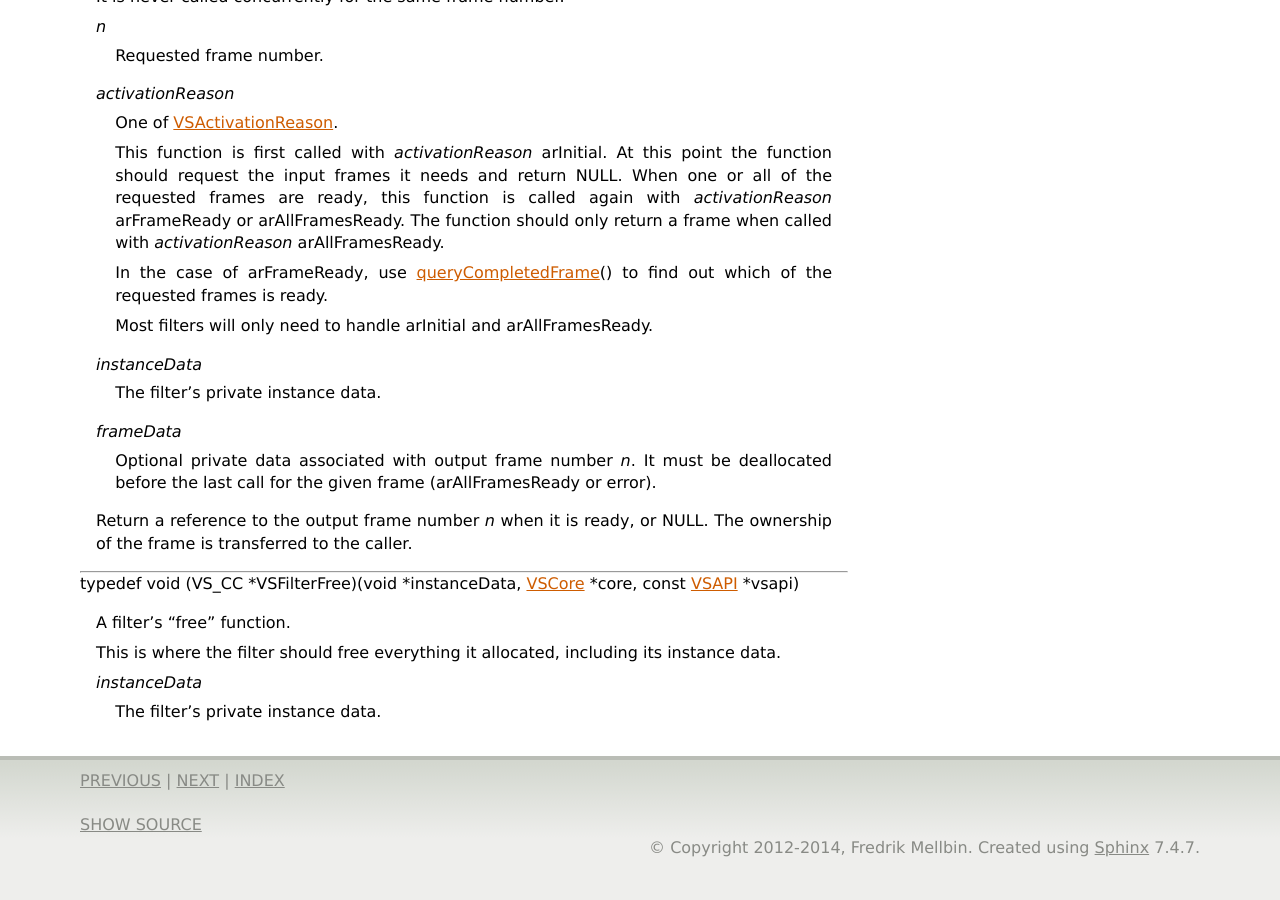
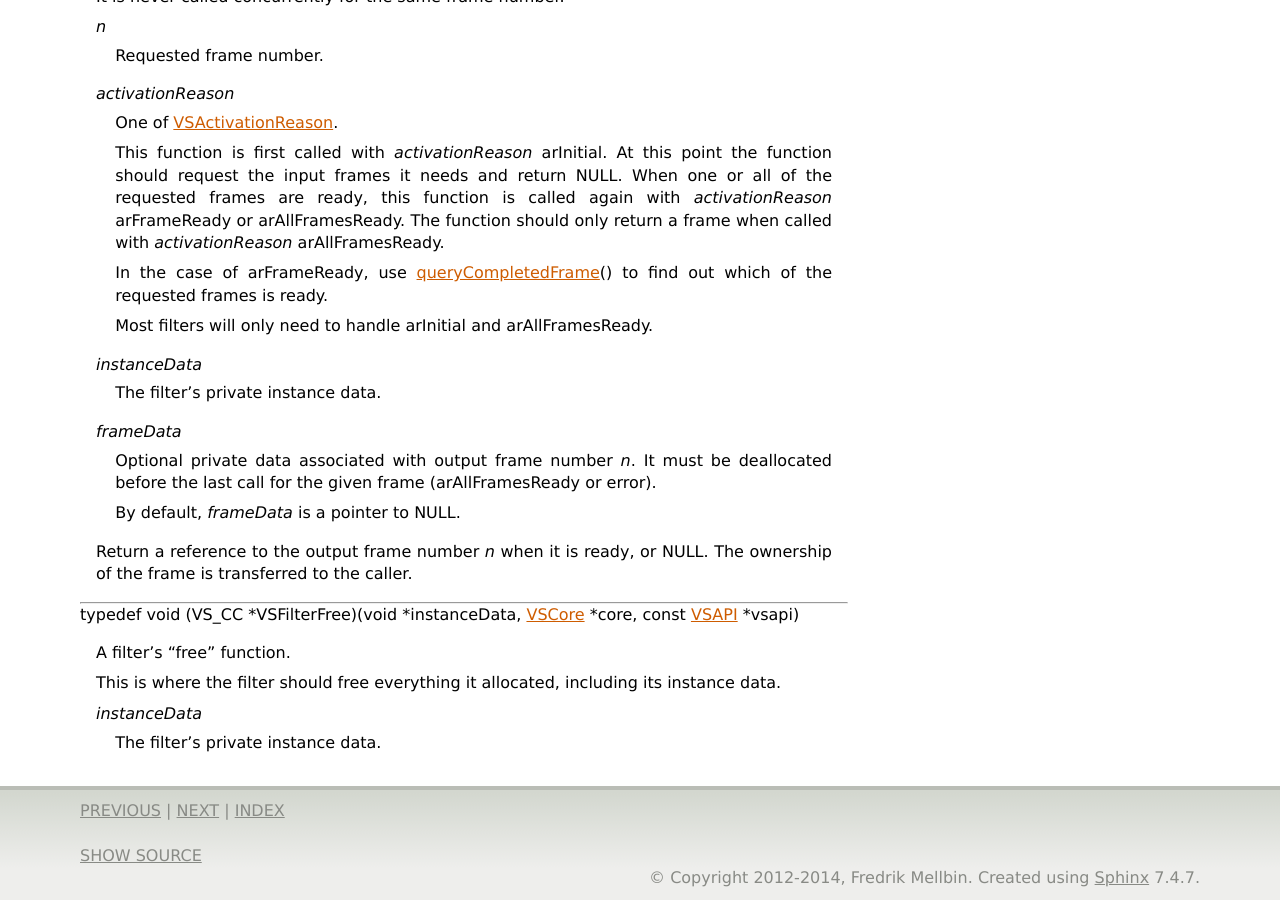
Before and after one commit to vapoursynth/vapoursynth, a Sphinx documentation site: the page built from doc/api/vapoursynth.h.rst, in a window 1280 px wide and 900 px high, scrolled down 38955 px. Built offline with Sphinx 7.4.7, drawn with Linux system fonts in a browser that asks for light colours; formulas are drawn with MathJax 3; before the commit the page ends 39824 px from its top, so only the background shows below that.

Commit message:
doc: Clarify the initial value of frameData

```diff
--- a/doc/api/vapoursynth.h.rst
+++ b/doc/api/vapoursynth.h.rst
@@ -2565,6 +2565,8 @@ typedef const VSFrameRef_ \*(VS_CC \*VSFilterGetFrame)(int n, int activationReas
       It must be deallocated before the last call for the given frame
       (arAllFramesReady or error).
 
+      By default, *frameData* is a pointer to NULL.
+
    Return a reference to the output frame number *n* when it is ready, or NULL.
    The ownership of the frame is transferred to the caller.
 
```
